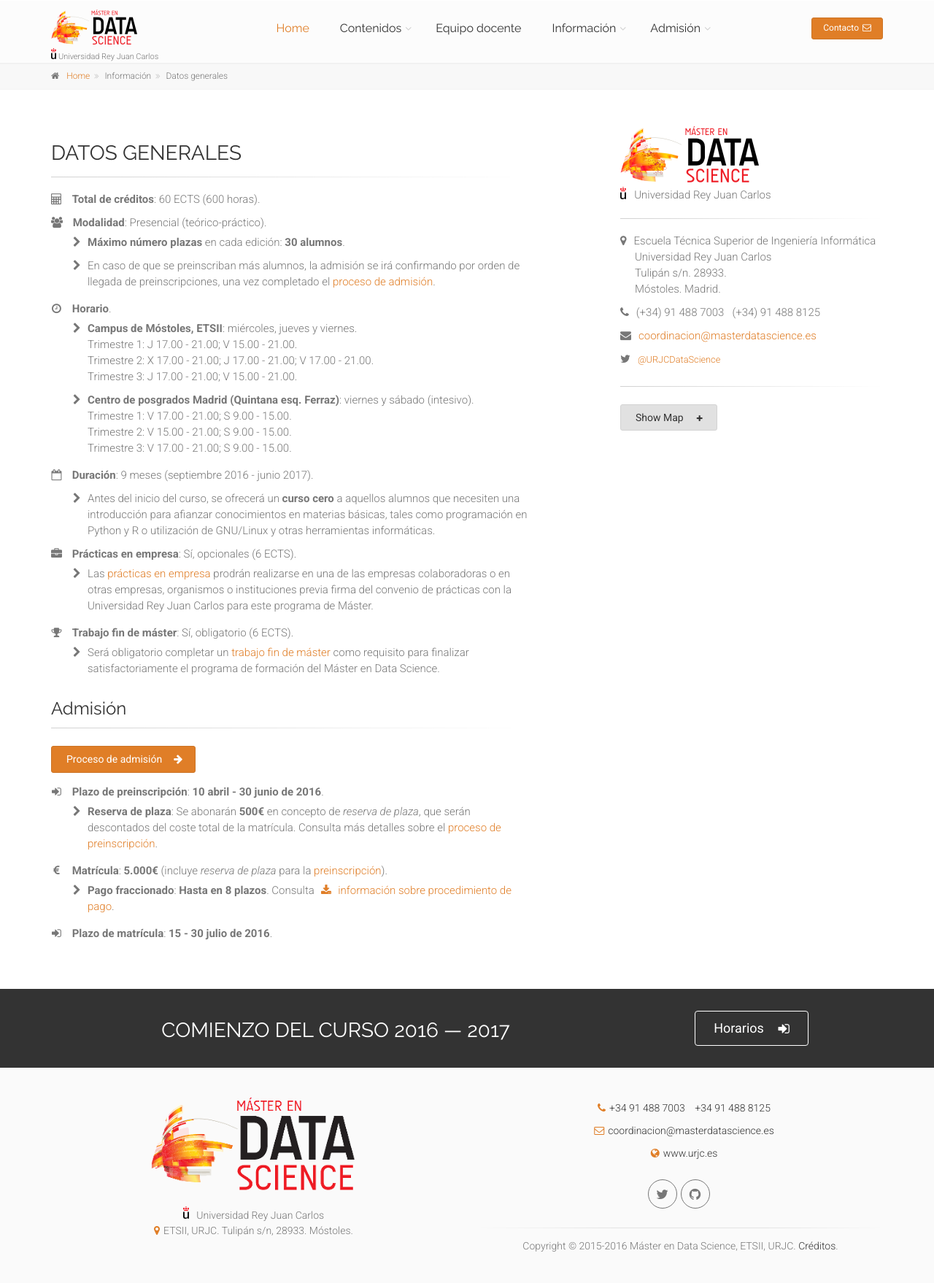
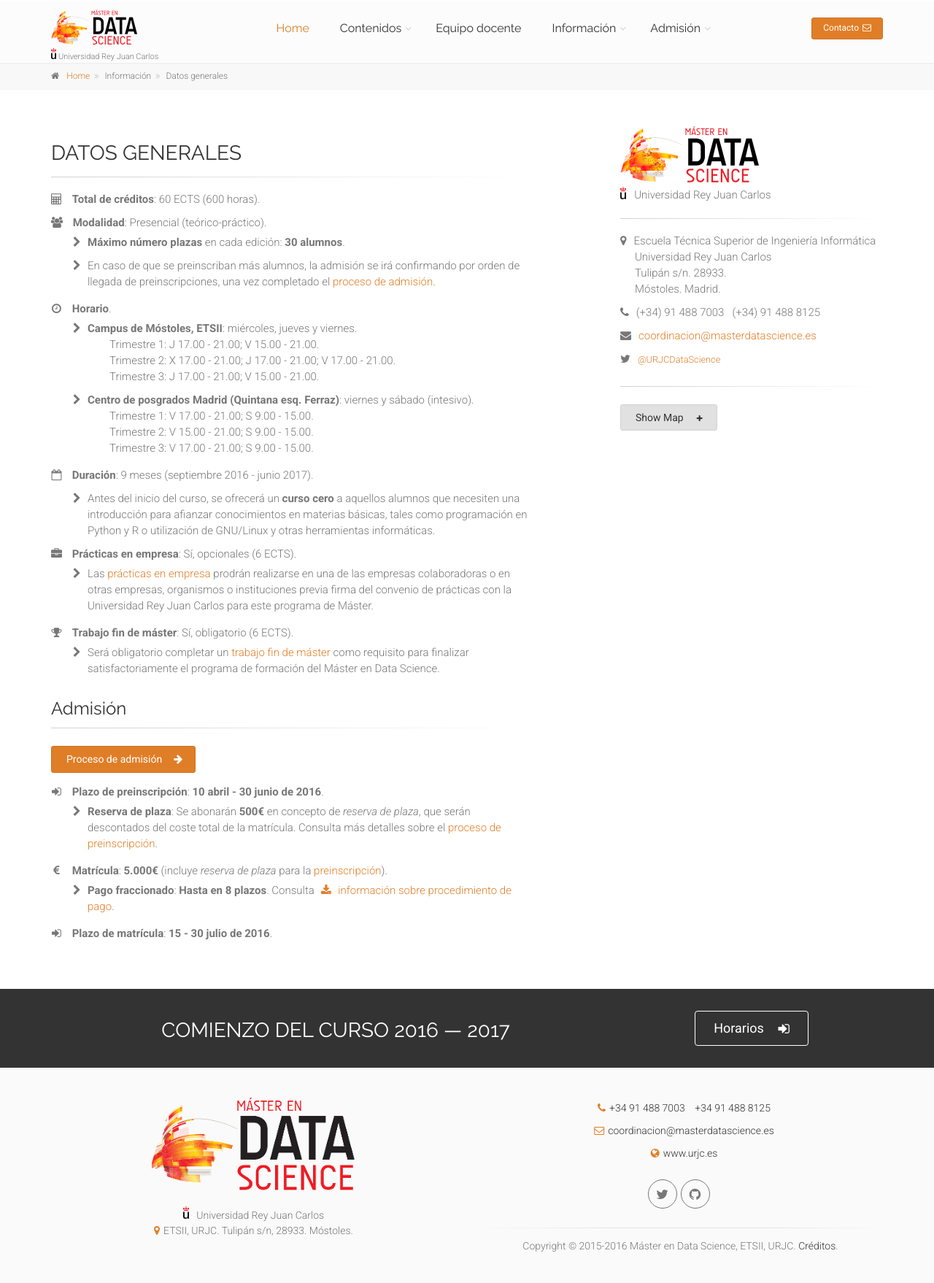
Before and after one commit to URJCDataScience/central, a Jekyll site: the page built from informacion/index.html, in a window 1280 px wide. Shown: the whole page at 73% size. Built offline with Jekyll 4.4.1, drawn with Linux system fonts in a browser that asks for light colours.

Commit message:
Add new pl-30

```diff
--- a/css/custom.css
+++ b/css/custom.css
@@ -10,6 +10,10 @@ File Description: Place here your custom CSS styles
 
 .pl-50 {
   padding-left: 50px;
+}
+
+.pl-30 {
+  padding-left: 30px;
 }
 
 .mark-left-30 li:before {
```
